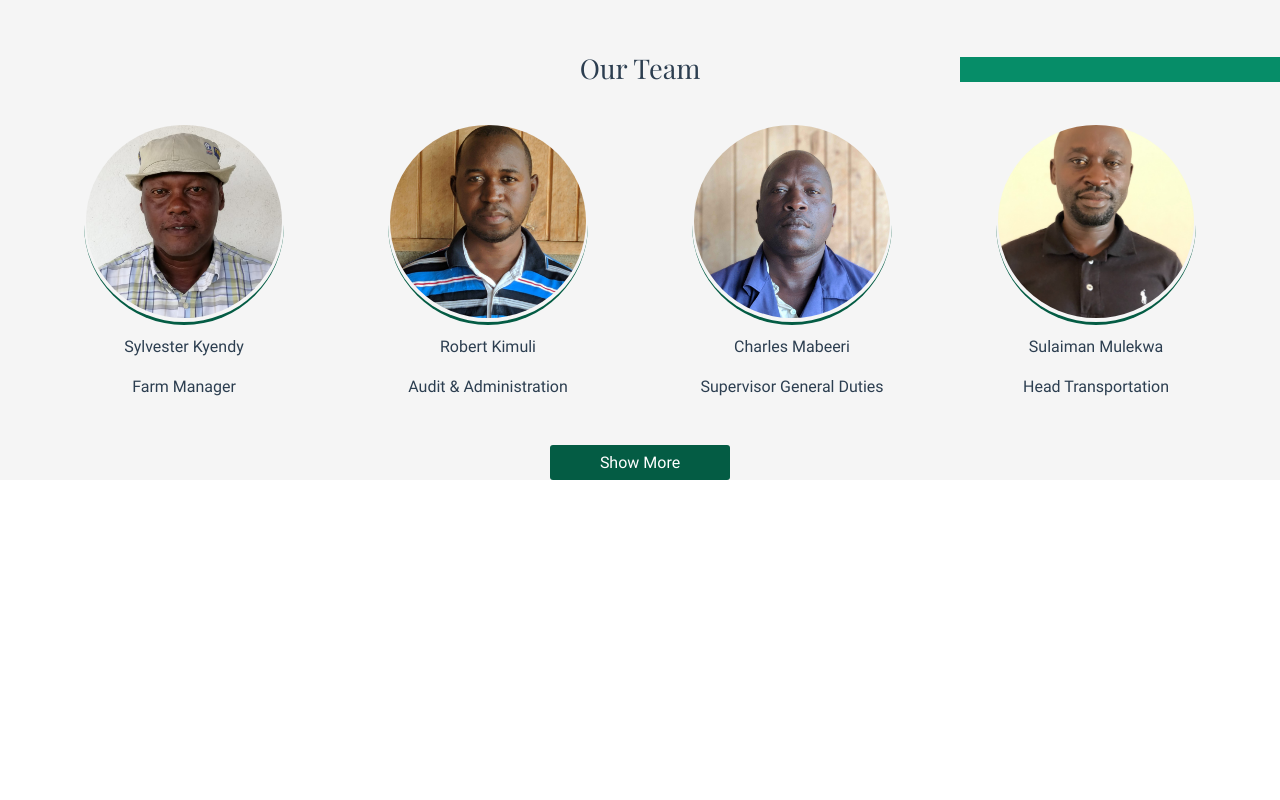
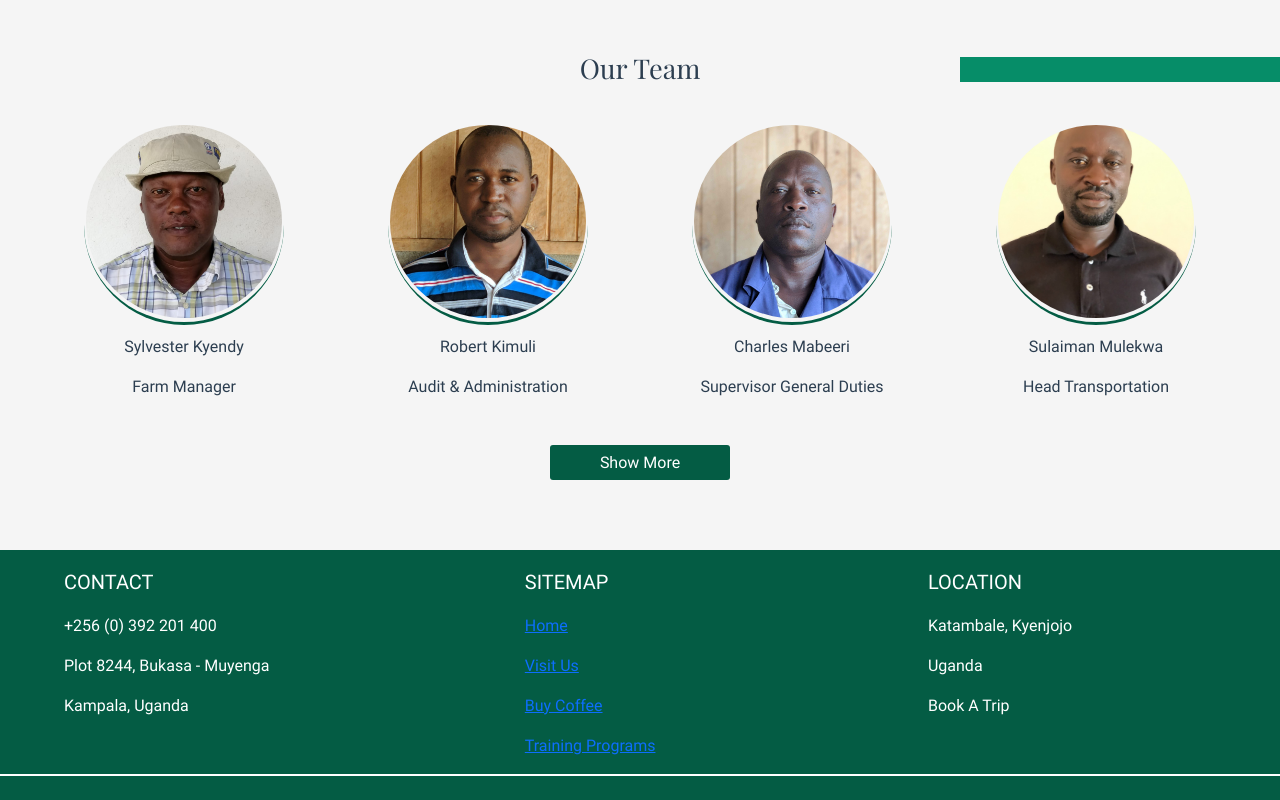
Before and after one commit to Jacob-Nuwamanya77/clarke-farm, a Vue app: page / in a window 1280 px wide. Shown: the part 1765-2565 px from the top of the page. Before the commit the page ends 2245 px from the top, so only its background shows below. Built offline with nearby package versions, Linux system fonts and the light colour scheme.

Commit message:
add footer

```diff
--- a/package.json
+++ b/package.json
@@ -10,6 +10,7 @@
   },
   "dependencies": {
     "@fortawesome/fontawesome-svg-core": "^1.2.35",
+    "@fortawesome/free-brands-svg-icons": "^5.15.3",
     "@fortawesome/free-solid-svg-icons": "^5.15.3",
     "@fortawesome/vue-fontawesome": "^3.0.0-3",
     "@popperjs/core": "^2.9.2",
--- a/src/App.vue
+++ b/src/App.vue
@@ -18,6 +18,42 @@
       </span>
   </div>
   <router-view />
+  <footer>
+    <div class="top-row">
+      <div class="sub-container" id="contact">
+        <h5>CONTACT</h5>
+        <div class="content">
+          <p>+256 (0) 392 201 400</p>
+          <p>Plot 8244, Bukasa - Muyenga</p>
+          <p>Kampala, Uganda</p>
+        </div>
+      </div>
+      <div class="sub-container" id="sitemap">
+        <h5>SITEMAP</h5>
+        <div class="content">
+          <p><a href="">Home</a></p>
+          <p><a href="">Visit Us</a></p>
+          <p><a href="">Buy Coffee</a></p>
+          <p><a href="">Training Programs</a></p>
+        </div>
+      </div>
+      <div class="sub-container" id="location">
+        <h5>LOCATION</h5>
+        <div class="content">
+          <p>Katambale, Kyenjojo</p>
+          <p>Uganda</p>
+        </div>
+        <p>Book A Trip</p>
+      </div>
+    </div>
+    <div class="container-icons">
+      <div class="icons">
+        <span id="facebook"></span>
+        <span id="instagram"></span>
+        <span id="twitter"></span>
+      </div>
+    </div>
+  </footer>
   </div>
 </template>
 
@@ -161,4 +197,36 @@ body {
   display:flex;
   align-items:center;
 }
+footer{
+  margin-top: 70px;
+  min-height:250px;
+  background-color: var(--dark-green);
+  color:white;
+}
+.top-row{
+  display:flex;
+  flex-direction: row;
+  flex-wrap:wrap;
+  padding-top: 10px;
+  width:90%;
+  margin-left: auto;
+  margin-right: auto;
+}
+.content{
+  margin-top: 20px;
+}
+.sub-container{
+  width:25%;
+  margin-top: 10px;
+  /* border:1px solid white; */
+}
+#sitemap{
+  margin-left: 15%;
+}
+#location{
+  margin-left: 10%;
+}
+.container-icons{
+  border-top:2px solid white;
+}
 </style>
```
Also changed, not shown: 1 other file (tests, documents, lock files or other folders).
